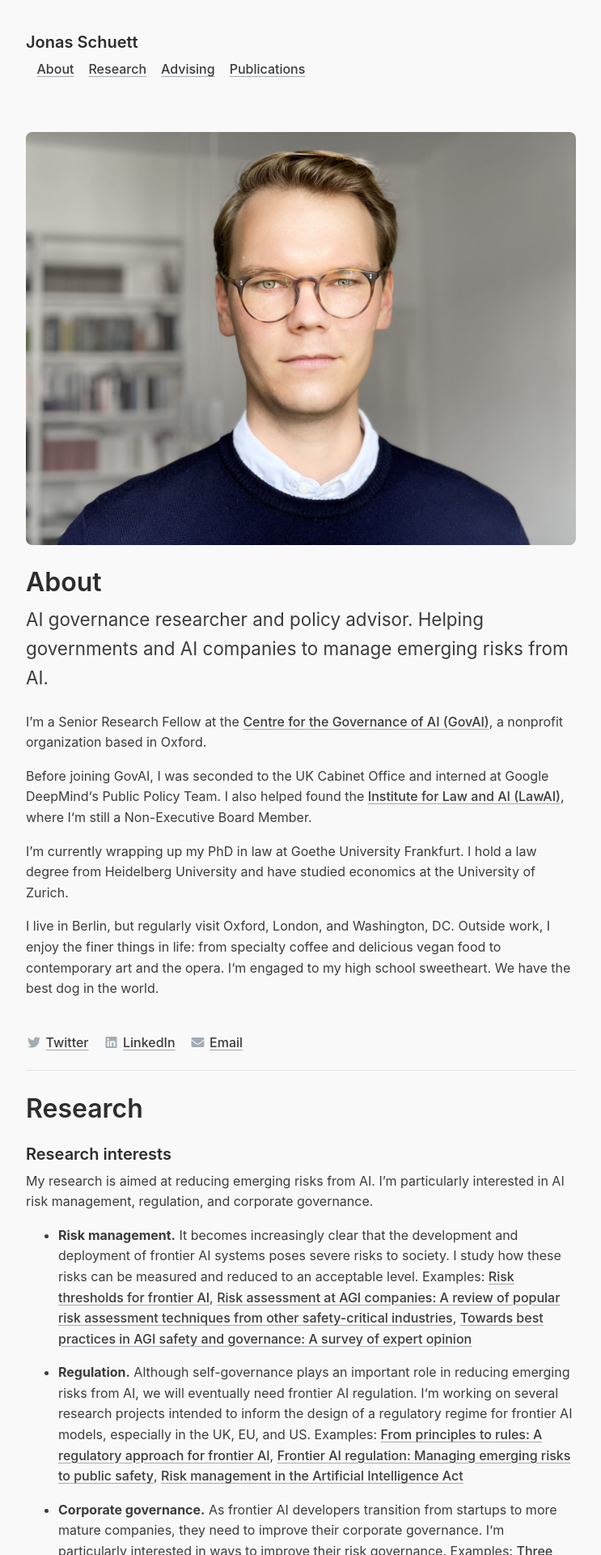
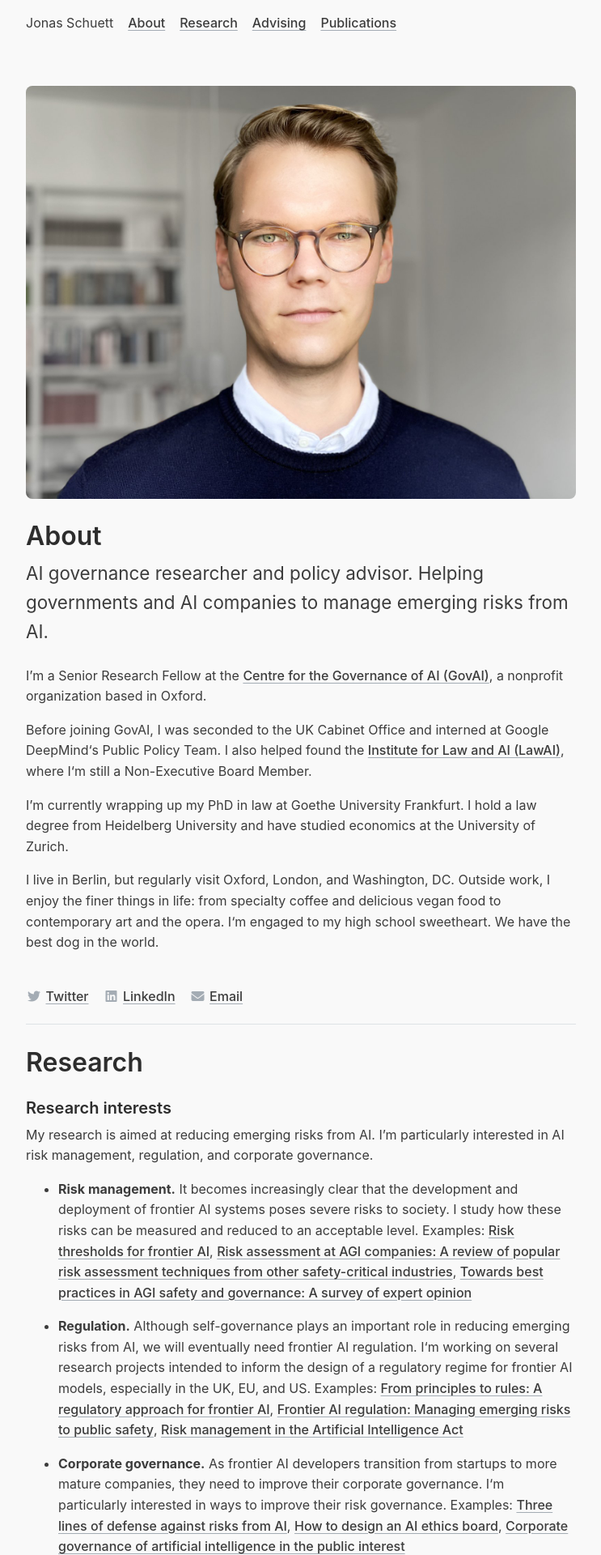
Before and after one commit to jonasschuett/jonasschuett.github.io, a Jekyll site: the page built from index.html, in a window 1280 px wide. Shown: the top 1920 px of the page at 81% size, without its empty margins (268-1011 px from the left). Built offline with Jekyll 4.4.1, drawn with Linux system fonts in a browser that asks for light colours; nearby versions of some CDN libraries; the list of posts is cut into pages by our own code.

```diff
--- a/_layouts/default.html
+++ b/_layouts/default.html
@@ -8,7 +8,7 @@
     <div class="container content">
       <header class="masthead">
         <nav class="nav">
-          <h3>Jonas Schuett</h3> &nbsp;&nbsp;
+          Jonas Schuett &nbsp;&nbsp;
           <a class="nav-link active" href="#about">About</a> &nbsp;&nbsp;
           <a class="nav-link" href="#research">Research</a> &nbsp;&nbsp;
           <a class="nav-link" href="#advising">Advising</a> &nbsp;&nbsp;
```
